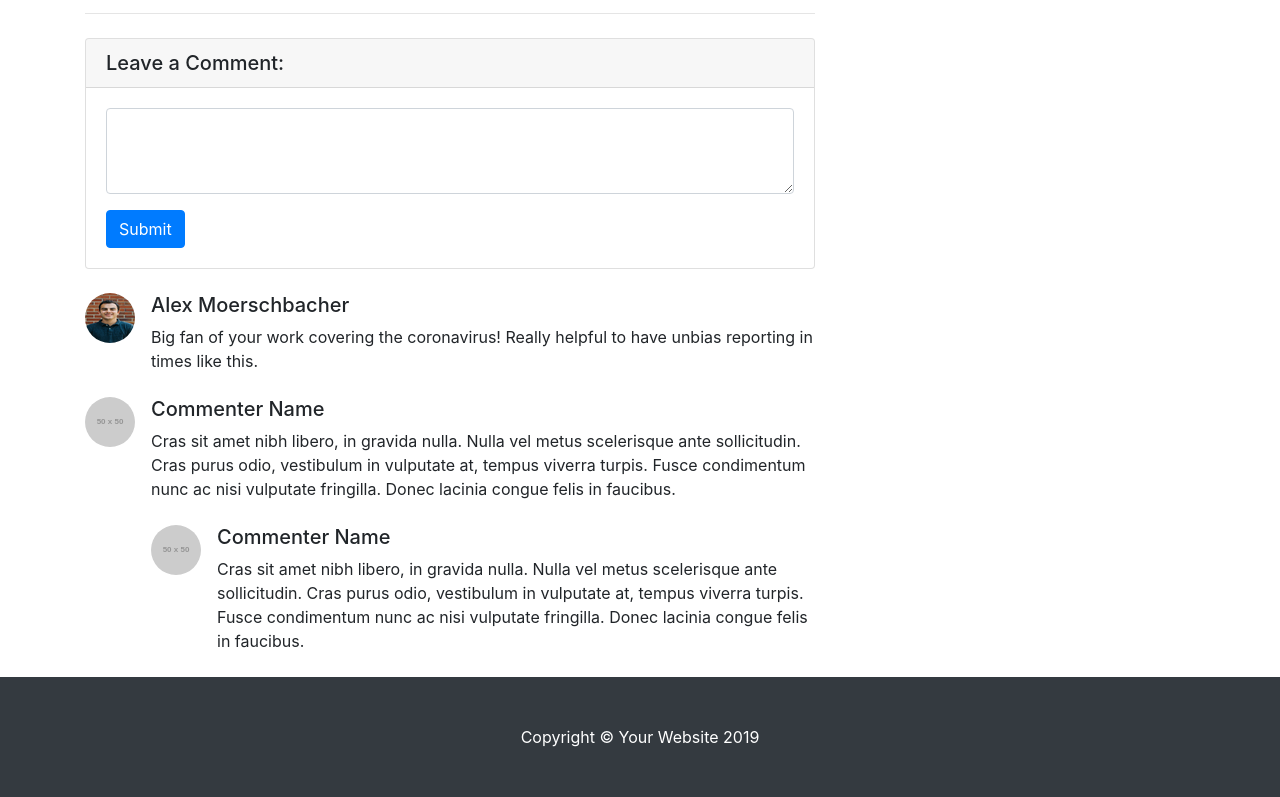
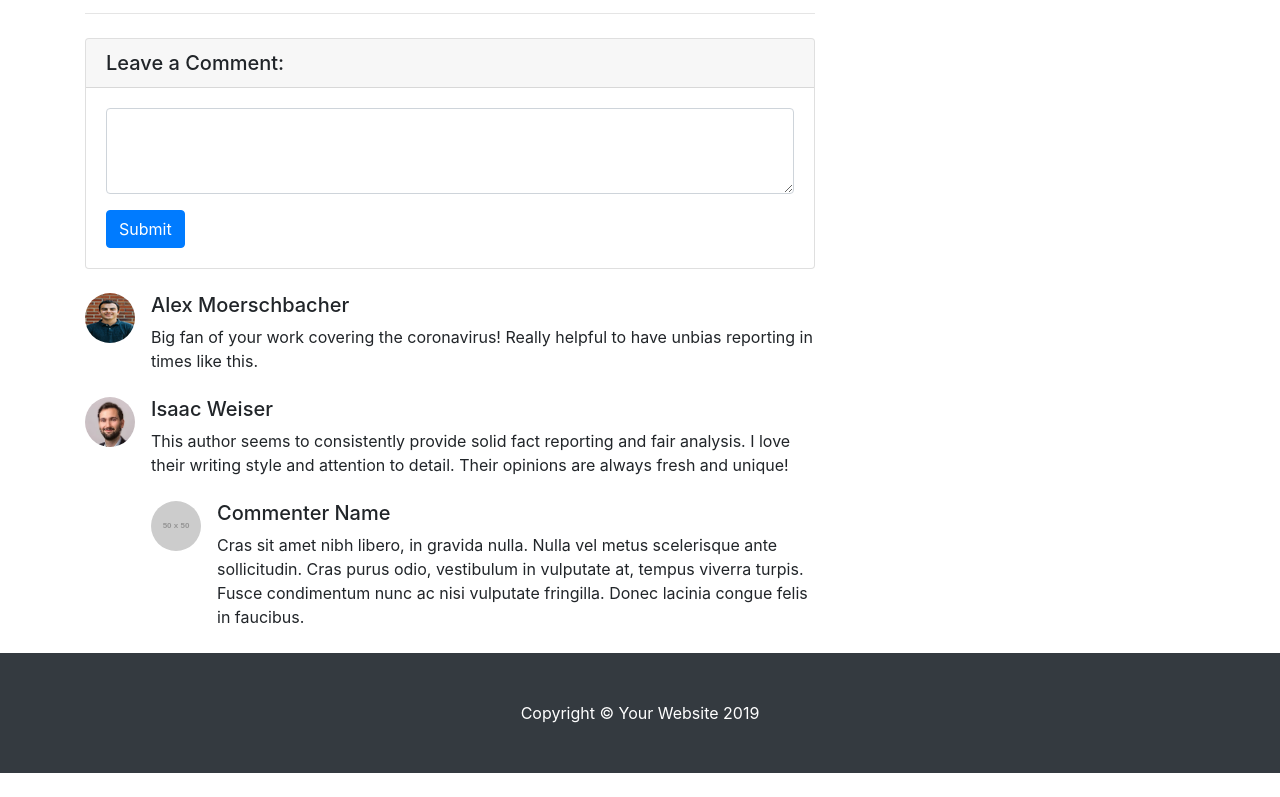
Before and after one commit to IsaacWeiser/The-News-Diet, a website: page reviews.html in a window 1280 px wide. Shown: the part 569-1366 px from the top of the page. After the commit the page ends 1342 px from the top, so only its background shows below. Drawn offline with Linux system fonts and the light colour scheme; placeholder pictures from the web are drawn by us.

Commit message:
isaac update numbero dos
added my comment and a page for hectors review (still under construction)

```diff
--- a/reviews.html
+++ b/reviews.html
@@ -93,11 +93,10 @@
 
         <!-- Comment with nested comments -->
         <div class="media mb-4">
-          <img class="d-flex mr-3 rounded-circle" src="http://placehold.it/50x50" alt="">
+          <img class="d-flex mr-3 rounded-circle" src="img/isaac.png" style="width:50px;height:50px;"alt="">
           <div class="media-body">
-            <h5 class="mt-0">Commenter Name</h5>
-            Cras sit amet nibh libero, in gravida nulla. Nulla vel metus scelerisque ante sollicitudin. Cras purus odio, vestibulum in vulputate at, tempus viverra turpis. Fusce condimentum nunc ac nisi vulputate fringilla. Donec lacinia congue felis in faucibus.
-
+            <h5 class="mt-0">Isaac Weiser</h5>
+            This author seems to consistently provide solid fact reporting and fair analysis. I love their writing style and attention to detail. Their opinions are always fresh and unique!
             <div class="media mt-4">
               <img class="d-flex mr-3 rounded-circle" src="http://placehold.it/50x50" alt="">
               <div class="media-body">
```
Also changed, not shown: hectorOpinion.html (added, +25 -0 lines), img/isaac.png (added).
